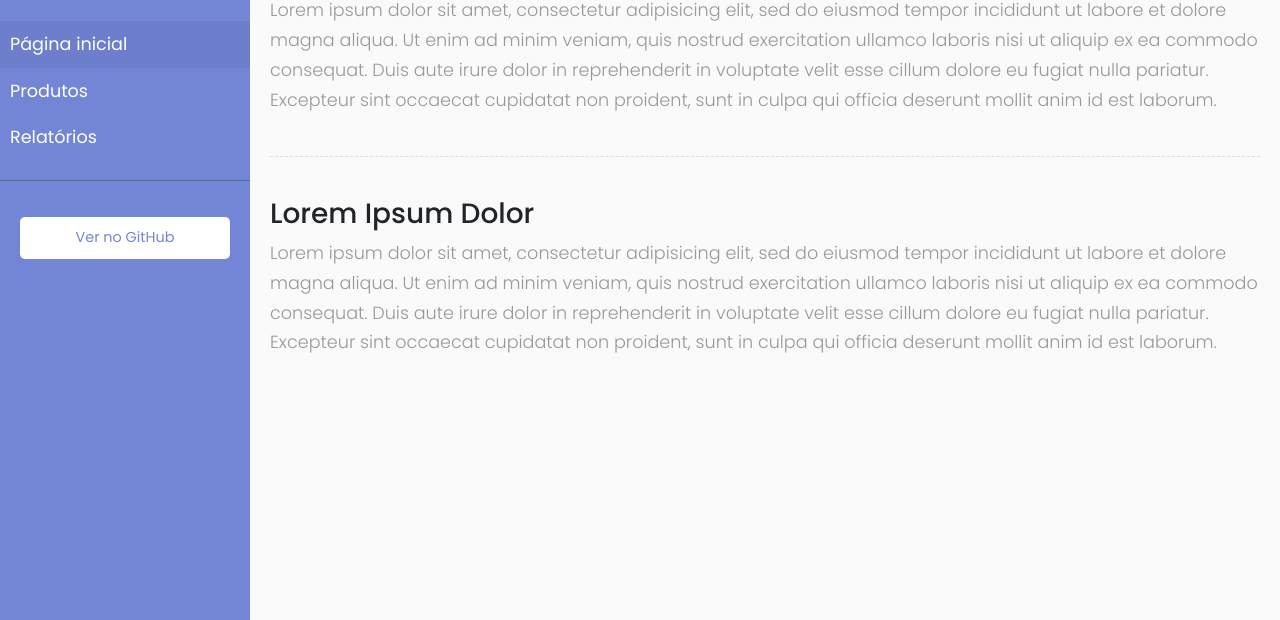
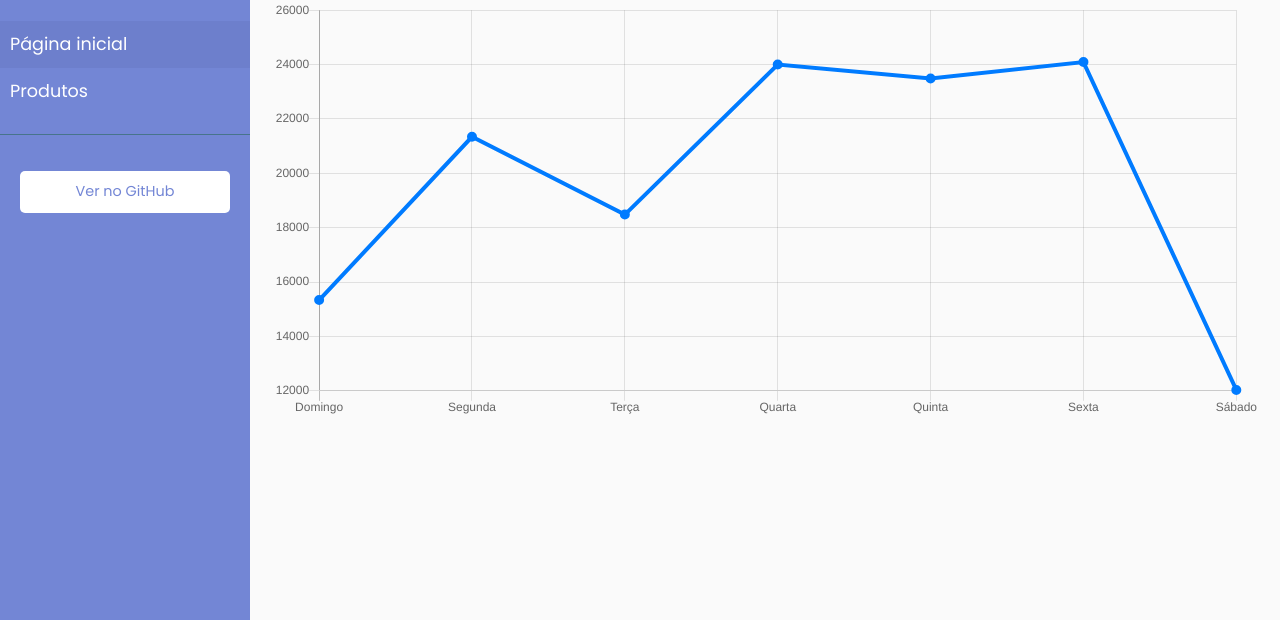
Before and after one commit to danielhidalgojunior/ws-bs-saoluis, a plain HTML site: page index.html in a window 1280 px wide. Shown: the part 180-800 px from the top of the page. Drawn offline with nearby package versions, Linux system fonts and the light colour scheme.

Commit message:
adicionado gráfico de exemplo; código para impedir que página carregue com fontes padrão e em senguida mude para as definidas via web

```diff
--- a/assets/css/style.css
+++ b/assets/css/style.css
@@ -1,8 +1,12 @@
-/*
-    DEMO STYLE
-*/
 @import "https://fonts.googleapis.com/css?family=Poppins:300,400,500,600,700";
 
+body {
+    opacity: 0;
+}
+
+body.all-loaded {
+    opacity: 1;
+}
 
 body {
     font-family: 'Poppins', sans-serif;
--- a/index.html
+++ b/index.html
@@ -34,9 +34,6 @@
                 <li>
                     <a href="pages/products.html">Produtos</a>
                 </li>
-                <li>
-                    <a href="#">Relatórios</a>
-                </li>
             </ul>
 
             <ul class="list-unstyled CTAs">
@@ -66,13 +63,8 @@
                 </div>
             </nav>
             <div>
-                <h2>Collapsible Sidebar Using Bootstrap 4</h2>
-                <p>Lorem ipsum dolor sit amet, consectetur adipisicing elit, sed do eiusmod tempor incididunt ut labore et dolore magna aliqua. Ut enim ad minim veniam, quis nostrud exercitation ullamco laboris nisi ut aliquip ex ea commodo consequat. Duis aute irure dolor in reprehenderit in voluptate velit esse cillum dolore eu fugiat nulla pariatur. Excepteur sint occaecat cupidatat non proident, sunt in culpa qui officia deserunt mollit anim id est laborum.</p>
-
-                <div class="line"></div>
-
-                <h3>Lorem Ipsum Dolor</h3>
-                <p>Lorem ipsum dolor sit amet, consectetur adipisicing elit, sed do eiusmod tempor incididunt ut labore et dolore magna aliqua. Ut enim ad minim veniam, quis nostrud exercitation ullamco laboris nisi ut aliquip ex ea commodo consequat. Duis aute irure dolor in reprehenderit in voluptate velit esse cillum dolore eu fugiat nulla pariatur. Excepteur sint occaecat cupidatat non proident, sunt in culpa qui officia deserunt mollit anim id est laborum.</p>
+                <h4>Gráfico de vendas</h4>
+                <canvas class="my-4 w-100" id="myChart" width="900" height="380"></canvas>
             </div>
         </div>
 
@@ -87,6 +79,42 @@
             });
         });
     </script>
+    <!-- Graphs -->
+    <script src="https://cdnjs.cloudflare.com/ajax/libs/Chart.js/2.7.1/Chart.min.js"></script>
+    <script>
+      var ctx = document.getElementById("myChart");
+      var myChart = new Chart(ctx, {
+        type: 'line',
+        data: {
+          labels: ["Domingo", "Segunda", "Terça", "Quarta", "Quinta", "Sexta", "Sábado"],
+          datasets: [{
+            data: [15339, 21345, 18483, 24003, 23489, 24092, 12034],
+            lineTension: 0,
+            backgroundColor: 'transparent',
+            borderColor: '#007bff',
+            borderWidth: 4,
+            pointBackgroundColor: '#007bff'
+          }]
+        },
+        options: {
+          scales: {
+            yAxes: [{
+              ticks: {
+                beginAtZero: false
+              }
+            }]
+          },
+          legend: {
+            display: false,
+          }
+        }
+      });
+    </script>
+    <script>
+        $(document).ready(function() {
+            $("body").addClass('all-loaded');
+        });
+    </script>
 </body>
 
 </html>
```
Also changed, not shown: pages/products.html (+6 -3 lines).
